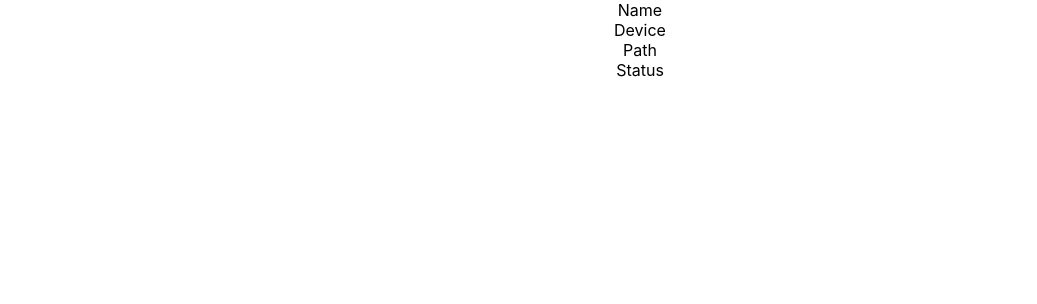
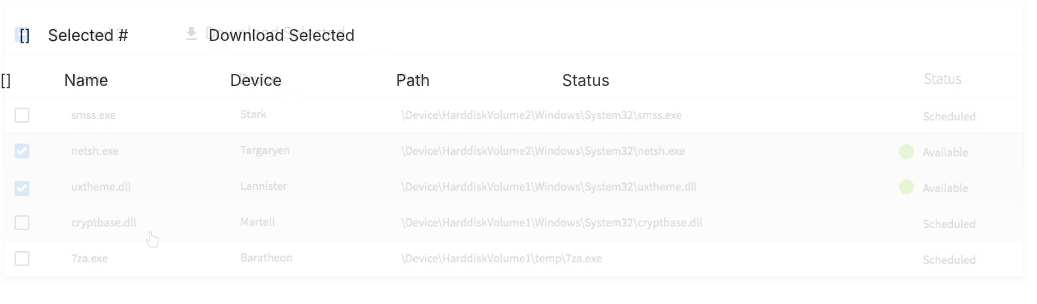
Before and after one commit to aaronpruzaniec/system-inventory, a React (Create React App) app: page / in a window 1280 px wide. Shown: the top 304 px of the page, without its empty margins (0-1037 px from the left). Built offline with nearby package versions, Linux system fonts and the light colour scheme.

Commit message:
Barebones templating for toolbar and header row

```diff
--- a/src/App.css
+++ /dev/null
@@ -1,38 +0,0 @@
-.App {
-  text-align: center;
-}
-
-.App-logo {
-  height: 40vmin;
-  pointer-events: none;
-}
-
-@media (prefers-reduced-motion: no-preference) {
-  .App-logo {
-    animation: App-logo-spin infinite 20s linear;
-  }
-}
-
-.App-header {
-  background-color: #282c34;
-  min-height: 100vh;
-  display: flex;
-  flex-direction: column;
-  align-items: center;
-  justify-content: center;
-  font-size: calc(10px + 2vmin);
-  color: white;
-}
-
-.App-link {
-  color: #61dafb;
-}
-
-@keyframes App-logo-spin {
-  from {
-    transform: rotate(0deg);
-  }
-  to {
-    transform: rotate(360deg);
-  }
-}
--- a/src/App.js
+++ b/src/App.js
@@ -1,5 +1,6 @@
+import a1 from "./a1.jpg";
 import logo from "./logo.svg";
-import "./App.css";
+import "./App.scss";
 
 function App() {
   const data = [
@@ -37,12 +38,27 @@ function App() {
 
   return (
     <div className="App">
-      <header>
-        <div className="flex c1">Name</div>
-        <div className="flex c2">Device</div>
-        <div className="flex c3">Path</div>
-        <div className="flex c4">Status</div>
-      </header>
+      <div id="tools" data-testid="tools" className="">
+        <div id="invertSelection" data-testid="invertSelection">
+          []
+        </div>
+        <div id="count" data-testid="count">
+          Selected #
+        </div>
+        <div id="" data-testid>
+          Download Selected
+        </div>
+      </div>
+      <img id="a1" src={a1}></img>
+      <div id="directory">
+        <div className="row">
+          <div className=" c1">[]</div>
+          <div className=" c2">Name</div>
+          <div className=" c3">Device</div>
+          <div className=" c4">Path</div>
+          <div className=" c5">Status</div>
+        </div>
+      </div>
     </div>
   );
 }
--- /dev/null
+++ b/src/App.scss
@@ -0,0 +1,45 @@
+#a1 {
+  position: absolute;
+  top: 0;
+  opacity: 0.2;
+  pointer-events: none;
+}
+html {
+  font-size: 100%;
+}
+#directory {
+  .row {
+    display: flex;
+  }
+  .c1 {
+    flex: 0 0 64px;
+  }
+  .c2 {
+    flex: 0 0 166px;
+  }
+  .c3 {
+    flex: 0 0 166px;
+  }
+  .c4 {
+    flex: 0 0 166px;
+  }
+  .c5 {
+    flex: 0 0 166px;
+  }
+}
+
+#tools {
+  padding-top: 25px;
+  padding-bottom: 25px;
+
+  * {
+    display: inline;
+  }
+  #invertSelection {
+    padding-left: 19px;
+    padding-right: 17px;
+  }
+  #count {
+    padding-right: 80px;
+  }
+}
```
Also changed, not shown: src/a1.jpg (added).
